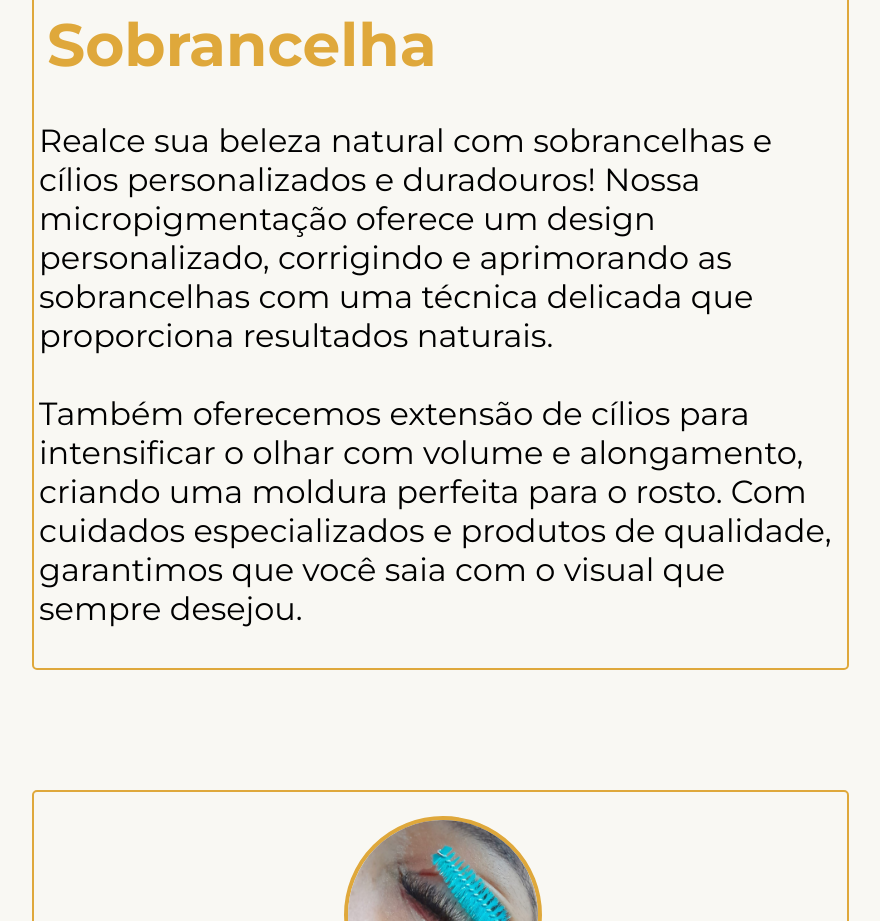
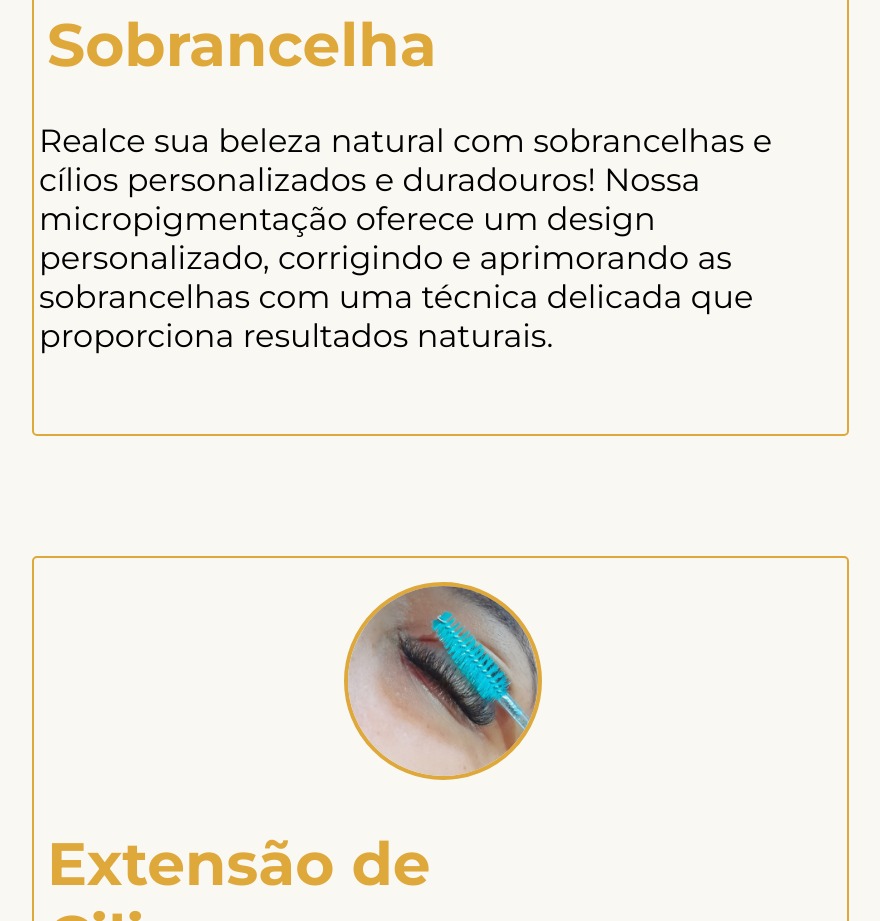
Before and after one commit to DiegoSilva007/JanethStudios, a plain HTML site: page index.html in a window 1280 px wide. Shown: the part 3440-4361 px from the top of the page, without its empty margins (304-1184 px from the left). Drawn offline with Linux system fonts and the light colour scheme.

Commit message:
correção texto-sobrancelha

```diff
--- a/index.html
+++ b/index.html
@@ -105,9 +105,7 @@
            <span id="text-sobrancelhas">
             Realce sua beleza natural com sobrancelhas e cílios personalizados e duradouros!
 Nossa micropigmentação oferece um design personalizado, corrigindo e aprimorando as sobrancelhas com uma técnica delicada que proporciona resultados naturais.
-<br> <br> Também oferecemos extensão de cílios para intensificar o olhar com volume e alongamento, criando uma moldura perfeita para o rosto.
- Com cuidados especializados e produtos de qualidade, garantimos que você saia com o visual que sempre desejou.
-
+<br> <br>
            </span>
 
 
```
